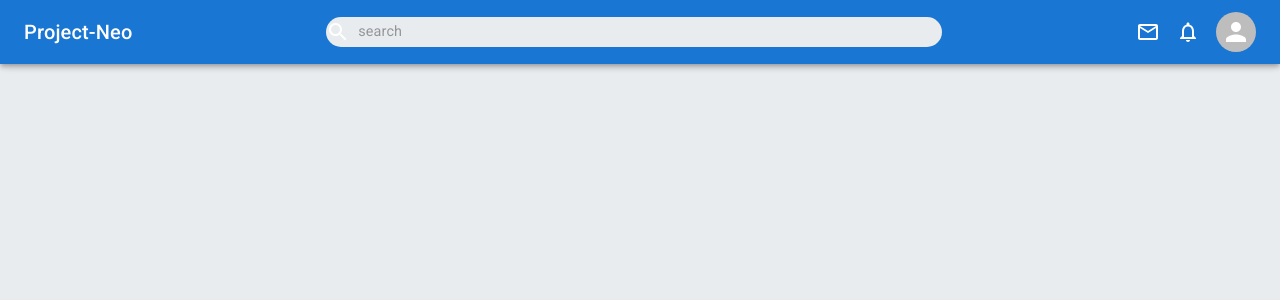
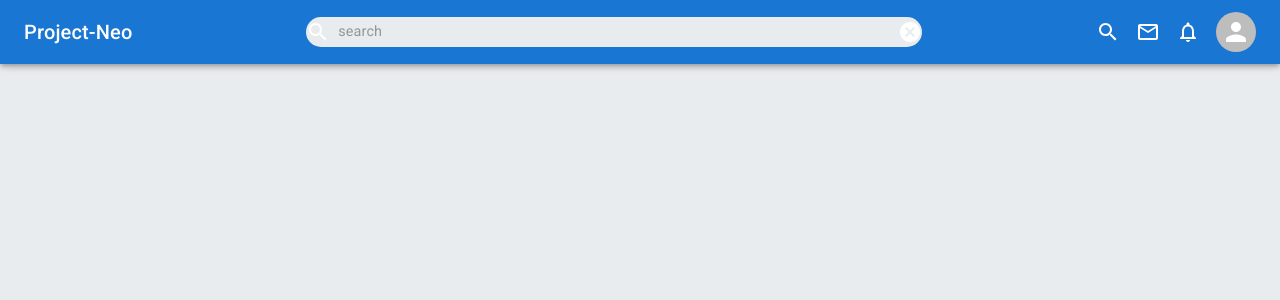
Before and after one commit to jpzambranoleon/project-neo-front-end, a React (Create React App) app: page / in a window 1280 px wide. Shown: the top 300 px of the page. Built offline with nearby package versions, Linux system fonts and the light colour scheme.

Commit message:
updated file

```diff
--- a/src/components/Navbar.jsx
+++ b/src/components/Navbar.jsx
@@ -3,21 +3,20 @@ import { alpha, AppBar, Avatar, Badge, Box, InputBase, Toolbar, Typography } fro
 import { createStyles, makeStyles, styled } from "@mui/styles";
 import { useState } from "react";
 
-const LogoLg = styled('div')(({ theme }) => ({
+const useStyles = makeStyles((theme) => ({
+    logoLg: {
         display: "none",
         [theme.breakpoints.up("sm")]: {
-        display: "block"
-    }
-}));
-
-const LogoSm = styled('div')(({ theme }) => ({
+            display: "block",
+        },
+    },
+    logoSm:{
         display: "block",
         [theme.breakpoints.up("sm")]: {
-        display: "none"
-    }
-}));
-
-const SearchBox = styled('div')(({ theme }) => ({
+            display: "none",
+        },
+    },
+    search: {
         display: "flex",
         alignItems: "center",
         backgroundColor: alpha("#e9ecef", 1),
@@ -29,29 +28,28 @@ const SearchBox = styled('div')(({ theme }) => ({
         [theme.breakpoints.down("sm")]: {
             display: (props) => (props.open ? "flex" : "none"),
             width: "70%",
+        },
+    },
+    cancel: {
+        [theme.breakpoints.up("sm")]: {
+            display: "none",
         }
-}));
-
-const CancelButton = styled('div')(({ theme }) => ({
+    },
+    searchButton: {
+        marginRight: theme.spacing(2),
         [theme.breakpoints.up("sm")]: {
             display: "none"
         }
-}));
-
-const ButtonIcons = styled('div')({
+    },
+    icons: {
         alignItems: "center",
         display: (props) => (props.open ? "none" : "flex")
-});
-
-const SearchButton = styled('div')(({ theme }) => ({
-    [theme.breakpoints.up("sm")]: {
-        display: "none"
     }
-}));
+}))
 
 const Navbar = () => {
     const [open, setOpen] = useState(false);
-
+    const classes = useStyles({ open });
     return (
         <AppBar>
             <Toolbar
@@ -59,35 +57,27 @@ const Navbar = () => {
                     display: "flex",
                     justifyContent: "space-between",
                 }}>
-                <LogoLg>
-                    <Typography variant="h6">
+                <Typography variant="h6" className={classes.logoLg}>
                     Project-Neo
                 </Typography>
-                </LogoLg>
-                <LogoSm>
-                    <Typography variant="h6" >
+                <Typography variant="h6" className={classes.logoSm}>
                     NEO
                 </Typography>
-                </LogoSm>
-                <SearchBox>
+                <div className={classes.search}>
                     <Search />
                     <InputBase placeholder="search" sx={{ ml: 1, width: "50vw", fontSize: "0.9rem"}}/>
-                    <CancelButton>
-                        <Cancel onClick={() => setOpen(false)} />
-                    </CancelButton>
-                </SearchBox>
-                <ButtonIcons>
-                    <SearchButton>
-                        <Search sx={{ mr: 2 }} onClick={() => setOpen(true)}/>
-                    </SearchButton>
+                    <Cancel className={classes.cancel} onClick={() => setOpen(false)} />
+                </div>
+                <div className={classes.icons}>
+                    <Search className={classes.searchButton} onClick={() => setOpen(true)}/>
                     <Badge sx={{ mr: 2 }}>
                         <MailOutlined />
                     </Badge>
-                    <Badge sx={{mr: 2}}>
+                    <Badge sx={{ mr: 2 }}>
                         <NotificationsOutlined />
                     </Badge>
                     <Avatar alt="Diana Ayi" />
-                </ButtonIcons>
+                </div>
             </Toolbar>
         </AppBar>
     )
```
Lines whose indentation alone changed are shown as unchanged.
